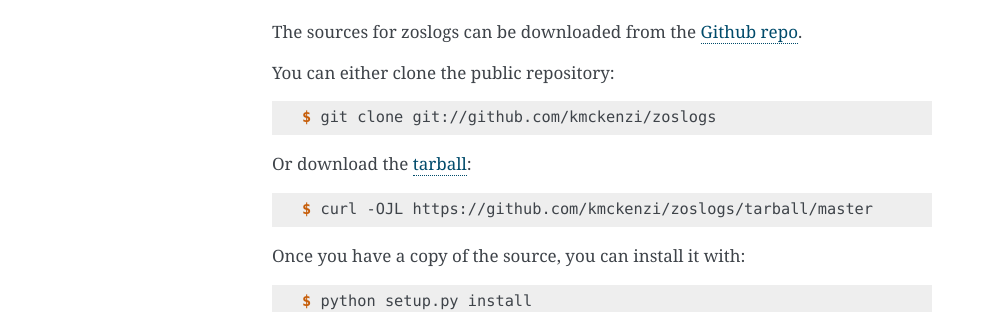
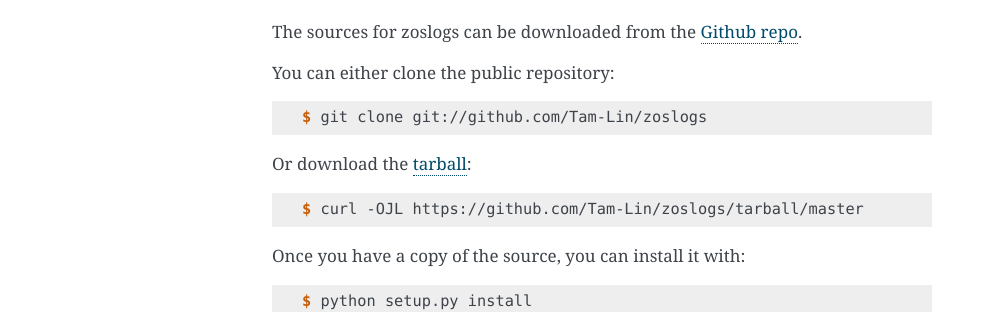
Before and after one commit to Tam-Lin/zoslogs, a Sphinx documentation site: the page built from docs/installation.rst, in a window 1280 px wide. Shown: the part 448-760 px from the top of the page, without its empty margins (148-1141 px from the left). Built offline with Sphinx 7.4.7, drawn with Linux system fonts in a browser that asks for light colours; pages that are not in the unit, such as notebooks, are missing from menus.

Commit message:
More doc cleanup
Signed-off-by: Kevin McKenzie <kmckenzi@us.ibm.com>

```diff
--- a/README.rst
+++ b/README.rst
@@ -7,7 +7,7 @@
         :target: https://pypi.python.org/pypi/zoslogs
 
 .. image:: https://img.shields.io/travis/Tam-Lin/zoslogs.svg
-        :target: https://travis-ci.com/Tam-Lin/zoslogs
+        :target: https://app.travis-ci.com/github/Tam-Lin/zoslogs
 
 .. image:: https://readthedocs.org/projects/zoslogs/badge/?version=latest
         :target: https://zoslogs.readthedocs.io/en/latest/?version=latest
--- a/docs/installation.rst
+++ b/docs/installation.rst
@@ -32,13 +32,13 @@
 
 .. code-block:: console
 
-    $ git clone git://github.com/kmckenzi/zoslogs
+    $ git clone git://github.com/Tam-Lin/zoslogs
 
 Or download the `tarball`_:
 
 .. code-block:: console
 
-    $ curl -OJL https://github.com/kmckenzi/zoslogs/tarball/master
+    $ curl -OJL https://github.com/Tam-Lin/zoslogs/tarball/master
 
 Once you have a copy of the source, you can install it with:
 
@@ -47,5 +47,5 @@
     $ python setup.py install
 
 
-.. _Github repo: https://github.com/kmckenzi/zoslogs
-.. _tarball: https://github.com/kmckenzi/zoslogs/tarball/master
+.. _Github repo: https://github.com/Tam-Lin/zoslogs
+.. _tarball: https://github.com/Tam-Lin/zoslogs/tarball/master
```
